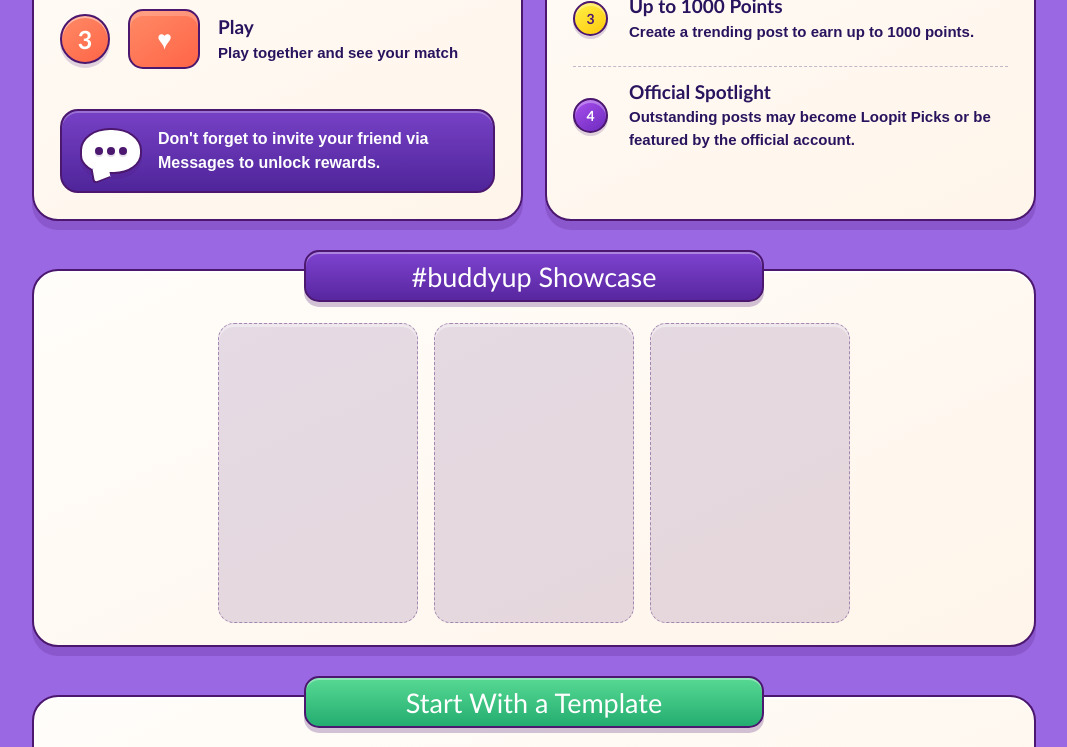
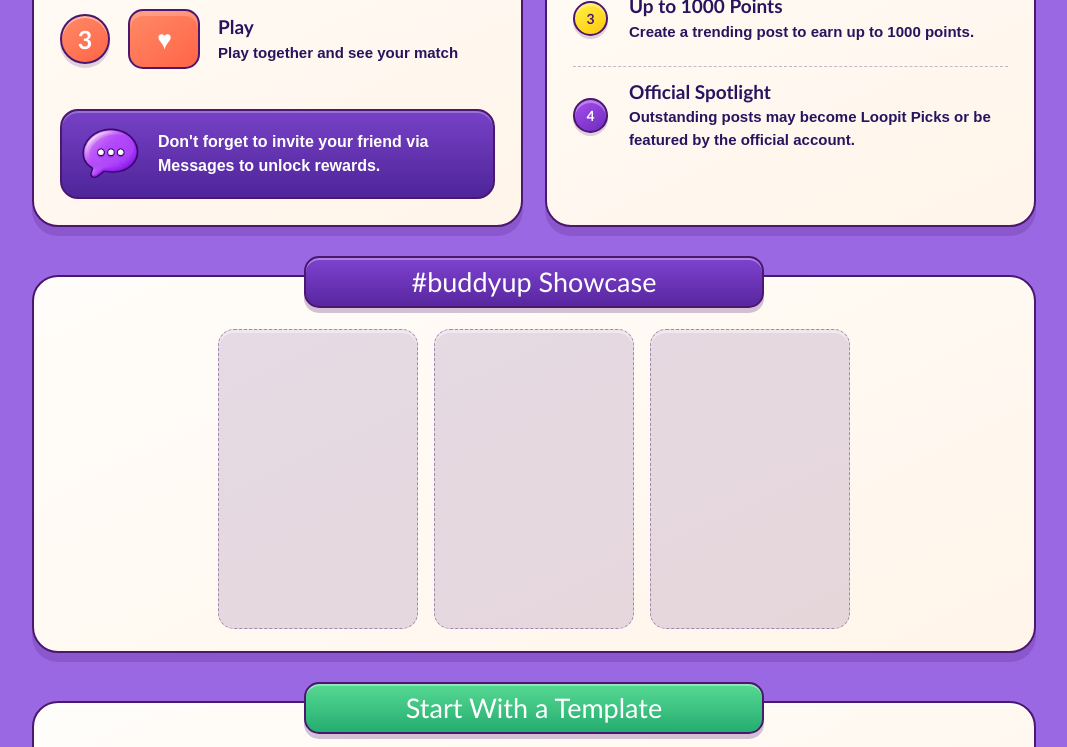
Before and after one commit to yhr502524848-boop/buddy-up-h5, a Next.js app: page / in a window 1280 px wide. Shown: the part 1660-2407 px from the top of the page, without its empty margins (106-1173 px from the left). Built offline with nearby package versions, Linux system fonts and the light colour scheme.

Commit message:
Use refined purple chat icons

```diff
--- a/app/globals.css
+++ b/app/globals.css
@@ -472,6 +472,15 @@ button { color: inherit; font: inherit; }
   border-radius: 50%;
   background: var(--outline);
   box-shadow: 0 2px 0 rgba(75,23,111,.15);
+}
+.purple-chat-icon {
+  display: block;
+  width: 62px;
+  height: auto;
+  flex: 0 0 auto;
+  object-fit: contain;
+  pointer-events: none;
+  user-select: none;
 }
 .scene-chat {
   position: absolute;
--- a/app/page.tsx
+++ b/app/page.tsx
@@ -230,6 +230,20 @@ function ChatBubble({ color, className = '' }: { color: string; className?: stri
     <span className={`tiny-chat ${className}`} style={{ background: color }} aria-hidden="true">
       <i /><i /><i />
     </span>
+  );
+}
+
+function PurpleChatIcon({ className = '' }: { className?: string }) {
+  return (
+    <img
+      className={`purple-chat-icon ${className}`.trim()}
+      src="/buddy-purple-chat-bubble.png"
+      width={1354}
+      height={1162}
+      alt=""
+      aria-hidden="true"
+      draggable={false}
+    />
   );
 }
 
@@ -477,7 +491,7 @@ export default function Home() {
               ))}
             </ol>
             <div className="reminder">
-              <ChatBubble color="#fff" />
+              <PurpleChatIcon />
               <p>Don&apos;t forget to invite your friend via Messages to unlock rewards.</p>
             </div>
           </section>
@@ -543,7 +557,7 @@ export default function Home() {
           <div className="ribbon purple-ribbon"><h2 id="powers-title">Powers</h2></div>
           <div className="power-grid">
             <article className="invite-power">
-              <ChatBubble color="#a94fef" />
+              <PurpleChatIcon />
               <div><span>邀请 Player 2</span><b>Invite Player 2</b></div>
               <span className="plus-badge" aria-hidden="true">+</span>
             </article>
@@ -561,7 +575,7 @@ export default function Home() {
             onChange={(value) => setSpacingValue('finaleTop', value)}
           />
           <span className="spacing-section-label" aria-hidden="true">Finale</span>
-          <ChatBubble color="#a94fef" />
+          <PurpleChatIcon />
           <div>
             <p>Ready, buddy?</p>
             <h2 id="final-title">PLAY. MATCH. WIN.</h2>
```
Also changed, not shown: public/buddy-purple-chat-bubble.png (added).
